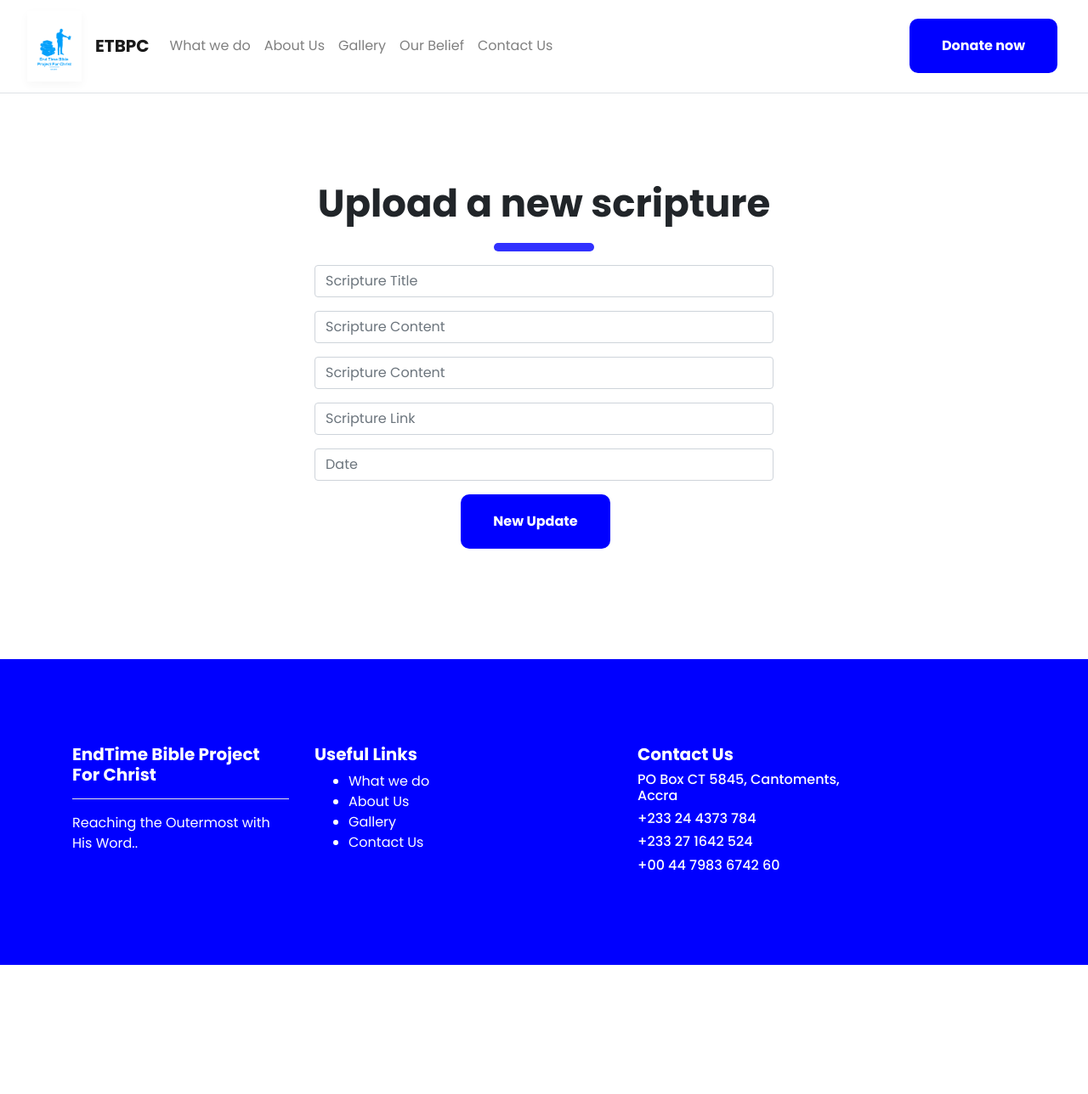
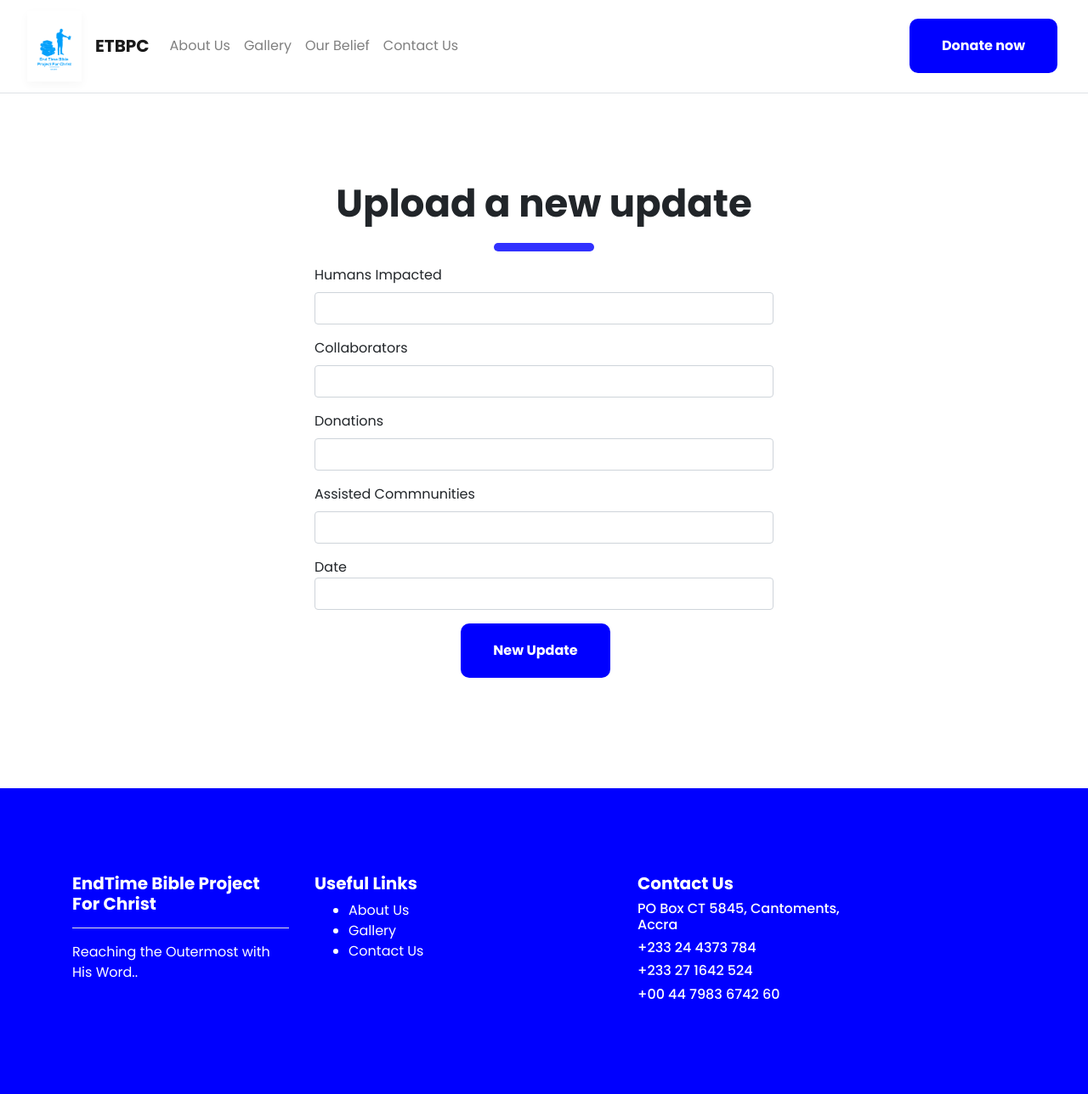
Before and after one commit to Kweku7k/etbpc, a Flask app: page /addupdate in a window 1280 px wide. Shown: the whole page at 85% size. Before the commit the page ends 1136 px from the top, so only its background shows below. Run offline with Flask 2, Linux system fonts and the light colour scheme; some libraries are stand-ins or nearby versions.

Commit message:
minor fixes

```diff
--- a/app.py
+++ b/app.py
@@ -66,6 +66,11 @@ def gallery():
 def updates():
     return render_template('updates.html')
 
+@app.route('/allupdates')
+def allupdates():
+    updates = Update.query.all()
+    return render_template('allupdates.html', updates=updates)
+
 @app.route('/addscripture', methods=['GET','POST'])
 def addscripture():
     form = ScriptureForm()
--- a/forms.py
+++ b/forms.py
@@ -12,9 +12,9 @@ class ScriptureForm(FlaskForm):
 
 
 class UpdateForm(FlaskForm):
-    field1 = StringField('field1', validators=[DataRequired()])
-    field2 = StringField('field2', validators=[DataRequired()])
-    field3 = StringField('field3', validators=[DataRequired()])
-    field4 = StringField('field4', validators=[DataRequired()])
-    date = StringField('date', validators=[DataRequired()])
+    field1 = StringField('Humans Impacted', validators=[DataRequired()])
+    field2 = StringField('Collaborators', validators=[DataRequired()])
+    field3 = StringField('Donations', validators=[DataRequired()])
+    field4 = StringField('Assisted Commnunities', validators=[DataRequired()])
+    date = StringField('Date', validators=[DataRequired()])
     submit = SubmitField('New Update')
--- a/static/css/style.css
+++ b/static/css/style.css
@@ -188,6 +188,10 @@ section{
     margin-bottom: 0;
 }
 
+.form-group{
+    text-align: left;
+}
+
 
 @media only screen and (max-width: 768px) {
     /* For mobile phones: */
--- a/templates/addupdate.html
+++ b/templates/addupdate.html
@@ -8,31 +8,31 @@
                 <div class="col-md-3"></div>
                 <div class="col-md-6">
 
-                    <h1 data-aos="fade-in" data-aos-easing="ease-in" data-aos-duration="500" class="heading" style="font-family: 'Poppins', sans-serif;">Upload a new scripture</h1>
+                    <h1 data-aos="fade-in" data-aos-easing="ease-in" data-aos-duration="500" class="heading" style="font-family: 'Poppins', sans-serif;">Upload a new update</h1>
                     <hr class="header-line-middle">
 
                     <form action="" method="post" enctype="multipart/form-data" >
                       {{ form.hidden_tag() }}
 
                       <div class="form-group">
-                        <!-- {{ form.field1.label }} -->
-                        {{ form.field1 (class="form-control", placeholder= "Scripture Title") }}
+                        {{ form.field1.label }}
+                        {{ form.field1 (class="form-control") }}
                     </div>
                       <div class="form-group">
-                        <!-- {{ form.field2.label }} -->
-                        {{ form.field2 (class="form-control", row=50, placeholder= "Scripture Content") }}
+                        {{ form.field2.label }}
+                        {{ form.field2 (class="form-control", row=50) }}
                     </div>
                       <div class="form-group">
-                        <!-- {{ form.field3.label }} -->
-                        {{ form.field3 (class="form-control", row=50, placeholder= "Scripture Content") }}
+                        {{ form.field3.label }}
+                        {{ form.field3 (class="form-control", row=50) }}
                     </div>
                       <div class="form-group">
-                        <!-- {{ form.field4.label }} -->
-                        {{ form.field4 (class="form-control", placeholder= "Scripture Link") }}
+                        {{ form.field4.label }}
+                        {{ form.field4 (class="form-control") }}
                     </div>
                       <div class="form-group">
-                        <!-- {{ form.field4.label }} -->
-                        {{ form.date (class="form-control", placeholder= "Date") }}
+                        {{ form.date.label (style="margin:0") }}
+                        {{ form.date (class="form-control") }}
                     </div>
 
                     <div data-aos="fade-up" data-aos-easing="ease-in" data-aos-duration="500" >
--- a/templates/index.html
+++ b/templates/index.html
@@ -30,7 +30,7 @@
 
     <section style="margin-top: 100px; padding-bottom: 100px;">
         <div class="container">
-        <h2 class="small-heading" style="text-align: center; font-weight: bold; color: blue;">July 2021</h2>
+        <h2 class="small-heading" style="text-align: center; font-weight: bold; color: blue;">{{update.date}}</h2>
 
             <div class="row">
                 <div class="col-md-3 dataCard" data-aos="fade-up" data-aos-easing="ease-in" data-aos-duration="500">
--- a/templates/layout.html
+++ b/templates/layout.html
@@ -35,9 +35,9 @@
 
       <div class="collapse navbar-collapse" id="navbarSupportedContent">
         <ul class="navbar-nav py-3 mr-auto">
-          <li class="nav-item">
+          <!-- <li class="nav-item">
             <a class="nav-link" href="#whatWeDo">What we do <span class="sr-only">(current)</span></a>
-          </li>
+          </li> -->
           <li class="nav-item">
             <a class="nav-link" href="{{url_for("about")}}">About Us <span class="sr-only">(current)</span></a>
           </li>
@@ -97,9 +97,9 @@
                     <h5 class="small-header" style="color:white">Useful Links</h5>
 
                     <ul>
-                        <li>
+                        <!-- <li>
                             <a href="#whatWeDo" style="color: white;">What we do <span class="sr-only">(current)</span></a>
-                          </li>
+                          </li> -->
                           <li>
                             <a style="color: white;" href="#about">About Us <span class="sr-only">(current)</span></a>
                           </li>
```
Also changed, not shown: templates/allupdates.html (added, +33 -0 lines), test.db.
